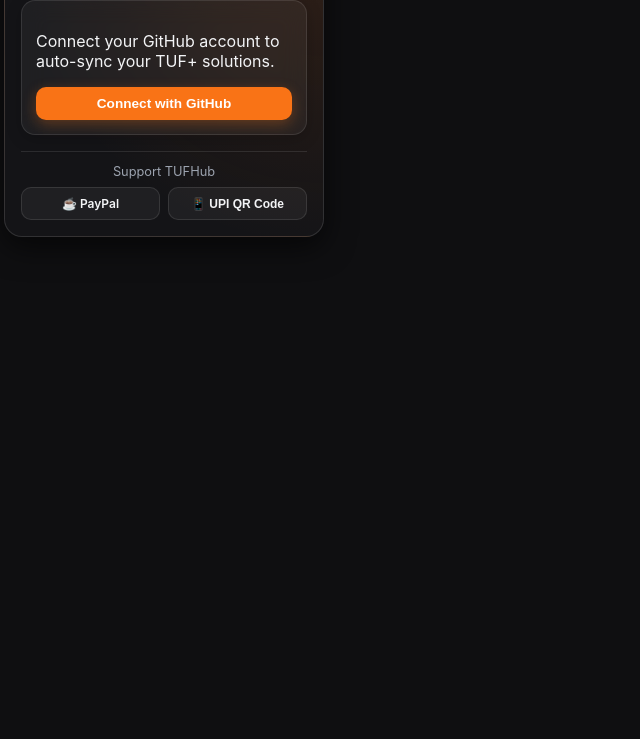
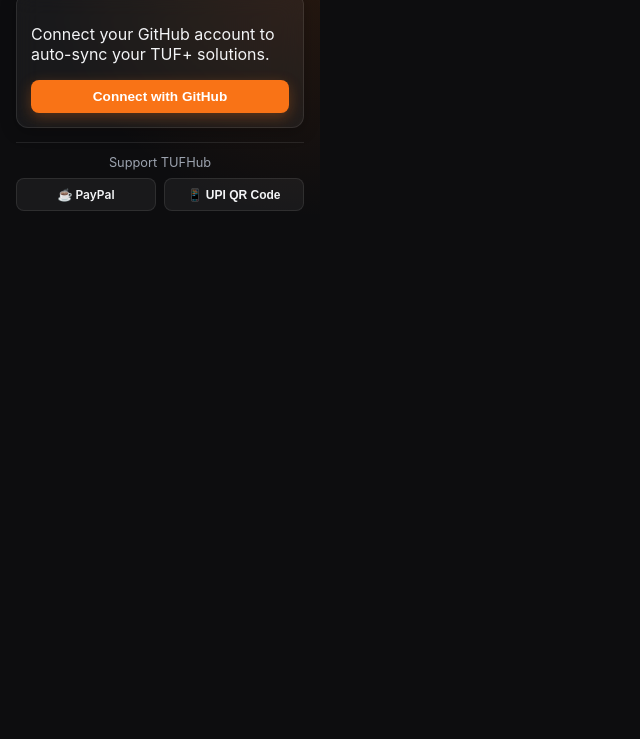
Before and after one commit to Arora-Sir/TUFHub, a website built with webpack: page src/popup.html in a window 1280 px wide. Shown: the part 61-800 px from the top of the page, without its empty margins (0-640 px from the left). Built offline with nearby package versions, Linux system fonts and the light colour scheme; some packages are replaced by stand-ins of ours.

Commit message:
Seamless edge-to-edge popup container eliminating native window square gap artifacts

```diff
--- a/src/css/popup.css
+++ b/src/css/popup.css
@@ -1,12 +1,11 @@
-/* TUFHub Glassmorphism Dark Theme
- * Styling Guidelines: Mohit Arora Baseline
+/* TUFHub Seamless Glassmorphism Dark Theme
+ * Author: Mohit Arora (@Arora-Sir)
  */
 
 :root {
-  --bg-primary: #0f0f11;
-  --bg-surface: #141417;
+  --bg-primary: #0d0d0f;
   --card-bg: rgba(255, 255, 255, 0.05);
-  --card-border: rgba(255, 255, 255, 0.1);
+  --card-border: rgba(255, 255, 255, 0.09);
   --accent-orange: #f97316;
   --accent-orange-hover: #ea580c;
   --text-main: #f3f4f6;
@@ -14,36 +13,26 @@
   --easy-color: #22c55e;
   --medium-color: #eab308;
   --hard-color: #ef4444;
-  --radius-xl: 18px;
-  --radius-lg: 14px;
-  --radius-md: 10px;
-  --radius-sm: 6px;
-  --transition-spring: all 0.3s cubic-bezier(0.25, 0.8, 0.25, 1);
+  --radius-lg: 12px;
+  --radius-md: 8px;
+  --radius-sm: 5px;
+  --transition-spring: all 0.25s cubic-bezier(0.25, 0.8, 0.25, 1);
 }
 
-html {
-  width: 328px;
-  background-color: var(--bg-primary);
-}
-
-body {
-  width: 328px;
+html, body {
+  width: 320px;
   margin: 0;
-  padding: 4px;
+  padding: 0;
   background-color: var(--bg-primary);
   color: var(--text-main);
   font-family: -apple-system, BlinkMacSystemFont, 'Segoe UI', Roboto, Helvetica, Arial, sans-serif;
   overflow: hidden;
-  box-sizing: border-box;
 }
 
 .popup-container {
   padding: 16px;
-  background: var(--bg-surface);
-  background-image: radial-gradient(circle at top right, rgba(249, 115, 22, 0.12), transparent 70%);
-  border-radius: var(--radius-xl);
-  border: 1px solid rgba(255, 255, 255, 0.12);
-  box-shadow: 0 10px 30px rgba(0, 0, 0, 0.6);
+  background-color: var(--bg-primary);
+  background-image: radial-gradient(circle at top right, rgba(249, 115, 22, 0.12), transparent 65%);
   box-sizing: border-box;
 }
 
@@ -51,7 +40,7 @@ body {
   display: flex;
   justify-content: space-between;
   align-items: center;
-  margin-bottom: 16px;
+  margin-bottom: 14px;
 }
 
 .brand {
@@ -78,8 +67,8 @@ body {
   border: 1px solid var(--card-border);
   border-radius: var(--radius-lg);
   padding: 14px;
-  margin-bottom: 16px;
-  box-shadow: 0 4px 16px rgba(0, 0, 0, 0.2);
+  margin-bottom: 14px;
+  box-shadow: 0 4px 16px rgba(0, 0, 0, 0.25);
 }
 
 .user-badge {
@@ -114,7 +103,7 @@ body {
   background: rgba(0, 0, 0, 0.35);
   padding: 8px 4px;
   border-radius: var(--radius-md);
-  border: 1px solid rgba(255, 255, 255, 0.06);
+  border: 1px solid rgba(255, 255, 255, 0.05);
 }
 
 .stat-number {
@@ -134,7 +123,7 @@ body {
   letter-spacing: 0.05em;
 }
 
-/* Button Conventions (Mohit Arora Scale Animations) */
+/* Button Conventions */
 .profile-cta, .network-btn {
   display: inline-flex;
   align-items: center;
@@ -216,7 +205,7 @@ body {
 
 .upi-box {
   margin-top: 10px;
-  background: rgba(0, 0, 0, 0.5);
+  background: rgba(0, 0, 0, 0.45);
   padding: 12px;
   border-radius: var(--radius-lg);
   border: 1px solid var(--card-border);
```
